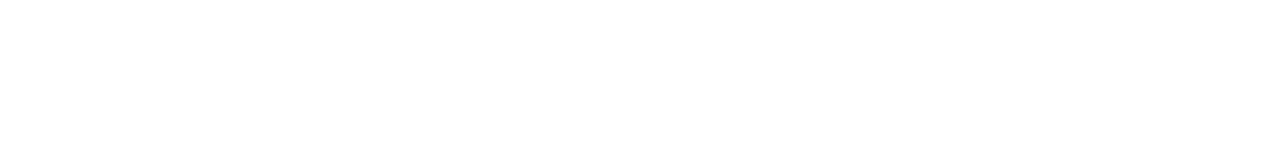
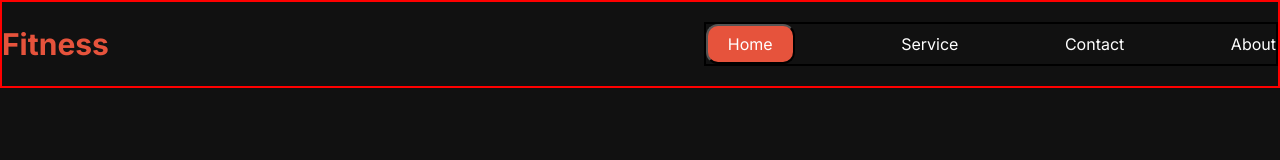
Before and after one commit to sujoy-dam/Versatile-UI, a plain HTML site: page index.html in a window 1280 px wide. Drawn offline with Linux system fonts and the light colour scheme.

Commit message:
nav section

```diff
--- a/index.html
+++ b/index.html
@@ -4,11 +4,24 @@
     <meta charset="UTF-8">
     <meta name="viewport" content="width=device-width, initial-scale=1.0">
     <title>Versatile UI</title>
+    <script src="https://kit.fontawesome.com/8da0e75a17.js" crossorigin="anonymous"></script>
     <link rel="stylesheet" href="styles/style.css">
+    <link rel="stylesheet" href="styles/responsive.css">
 </head>
 <body>
     <header>
-        <nav></nav>
+        <nav class="nav-container">
+            <h2 class="fitness-logo">Fitness</h2>
+            <ul>
+                <li><a href=""><button class="btn">Home</button></a></li>
+                <li><a href="">Service</a></li>
+                <li><a href="">Contact</a></li>
+                <li><a href="">About</a></li>
+            </ul>
+            <div class="hambarger-menu">
+                <i class="fa-solid fa-bars"></i>
+            </div>
+        </nav>
     </header>
     <main></main>
     <footer></footer>
--- /dev/null
+++ b/styles/responsive.css
@@ -0,0 +1,12 @@
+/* nav section  */
+@media screen and (max-width: 576px) {
+    .nav-container ul{
+        display: none;
+    }
+    .hambarger-menu{
+        display: block;
+        align-items: center;
+        padding: 0px 10px;
+        font-size: 25px;
+    }
+}
--- a/styles/style.css
+++ b/styles/style.css
@@ -5,3 +5,46 @@
     font-family: "Inter", sans-serif;
     box-sizing: border-box;
 }
+body{
+    background-color: #111111FF
+}
+/* nav section  */
+.nav-container{
+    border: 2px solid red;
+    max-width: 1440px;
+    margin: 0px auto;
+    display: flex;
+    justify-content: space-between;
+    align-items: center;
+    padding: 20px 0px;
+    color: white;
+}
+.hambarger-menu{
+    display: none;
+}
+.nav-container ul{
+    display: flex;
+    width: 45%;
+    border: 2px solid black;
+    justify-content: space-between;
+    list-style-type: none;
+    text-decoration: none;
+    align-items: center;
+    /* column-gap: 40px; */
+}
+.nav-container ul a{
+    text-decoration: none;
+    color: white;
+    font-size: 16px;
+}
+.nav-container h2{
+    font-size: 30px;
+    color: #E6533C;
+}
+.btn{
+    padding: 8px 20px;
+    border-radius: 12px;
+    background-color: #E6533C;
+    color: white;
+    font-size: 16px;
+}
```
